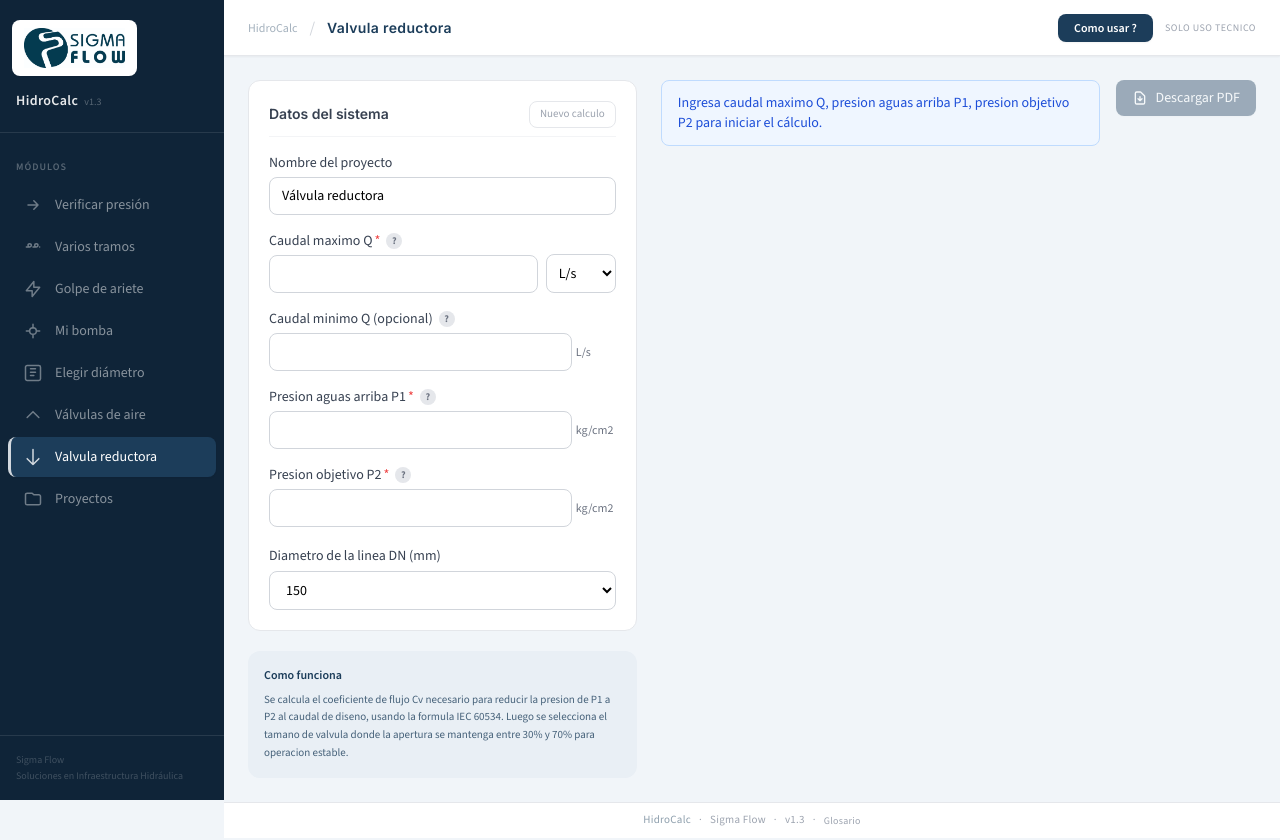
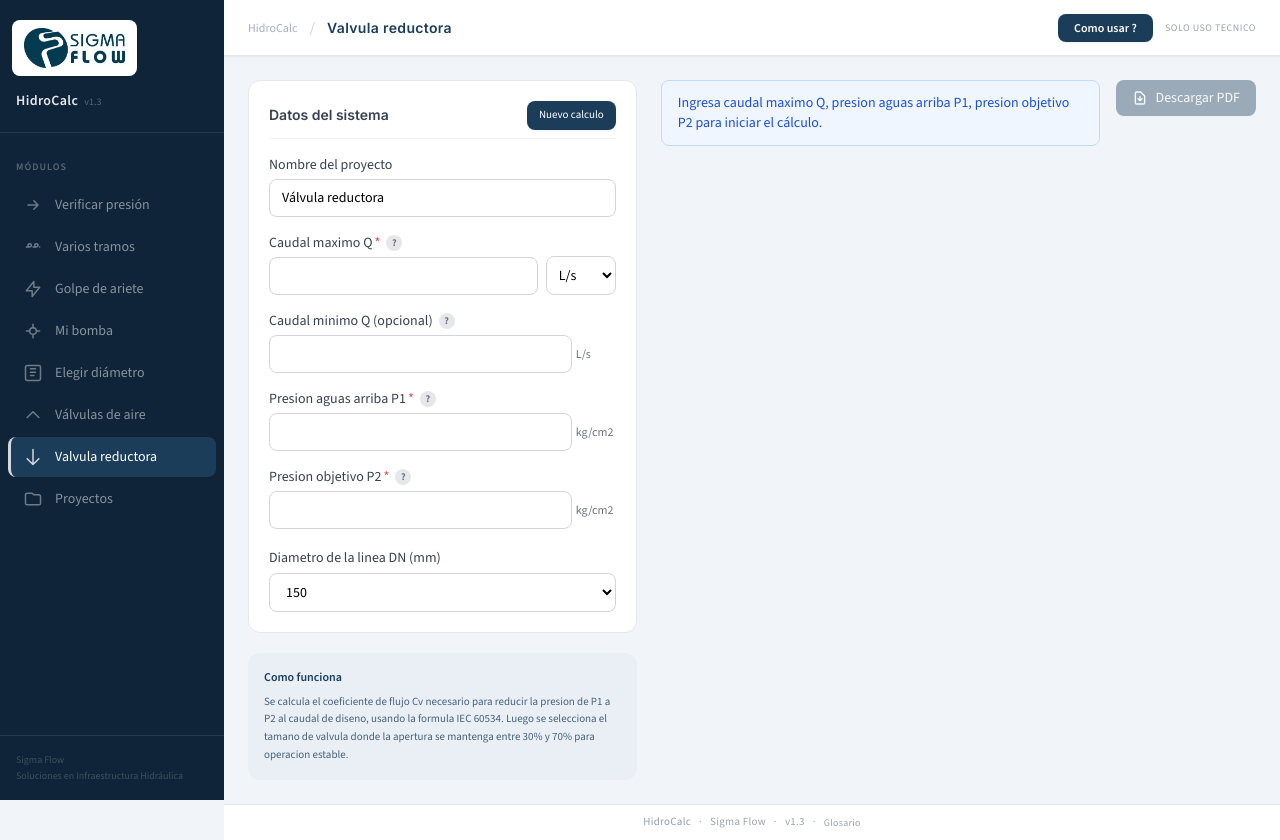
Before and after one commit to simexco/hidrocalc, a Next.js app: page /vrp in a window 1280 px wide. Built offline with nearby package versions, Linux system fonts and the light colour scheme.

Commit message:
ResetButton: estilo azul visible
Co-Authored-By: Claude Opus 4.6 (1M context) <noreply@anthropic.com>

```diff
--- a/src/components/ui/ResetButton.tsx
+++ b/src/components/ui/ResetButton.tsx
@@ -18,7 +18,7 @@ export function ResetButton({ moduleKey, onReset }: ResetButtonProps) {
     <button
       type="button"
       onClick={handleReset}
-      className="text-[11px] text-gray-400 hover:text-[#1C3D5A] border border-gray-200 dark:border-gray-600 hover:border-[#1C3D5A]/40 px-2.5 py-1 rounded-lg transition-colors"
+      className="text-[11px] text-white bg-[#1C3D5A] hover:bg-[#0F2438] px-3 py-1.5 rounded-lg transition-colors font-medium shadow-sm"
     >
       Nuevo calculo
     </button>
```
